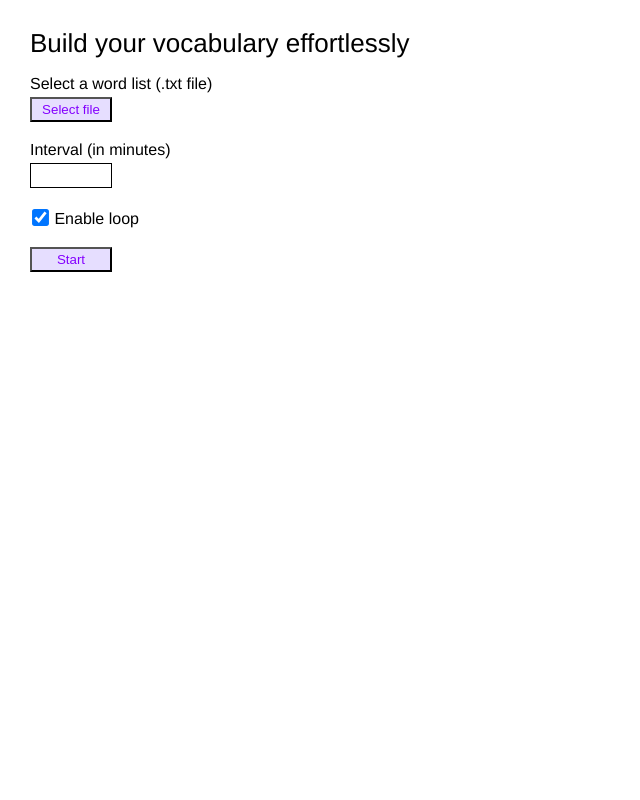
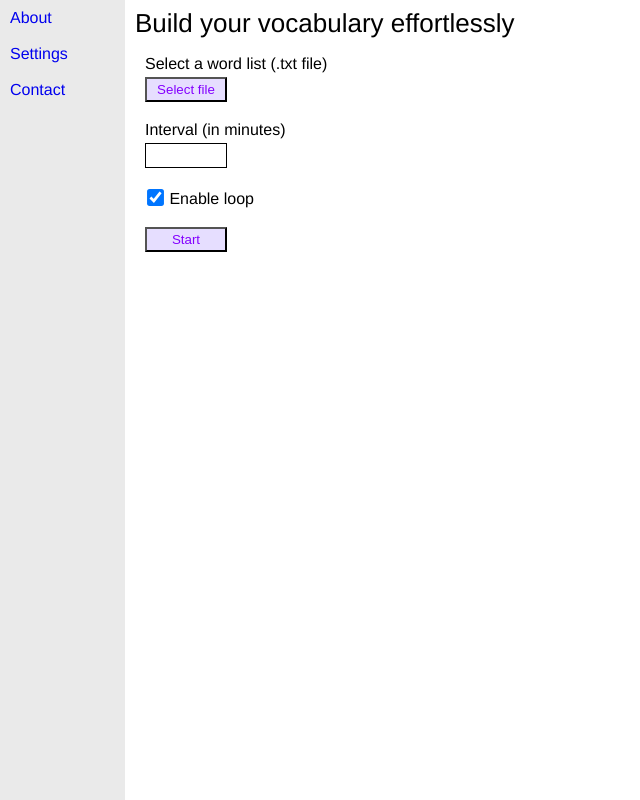
Before and after one commit to tg-freelancer/simple-vocabulary-builder, an Electron app: page src/index.html in a window 800 px wide. Shown: the whole page, without its empty margins (0-640 px from the left). Drawn offline with nearby package versions, Linux system fonts and the light colour scheme; no server answers.

Commit message:
Start creating the About page

```diff
--- a/src/index.html
+++ b/src/index.html
@@ -6,9 +6,25 @@
   <link rel="stylesheet" type="text/css" href="style.css">
 </head>
 <body>
+  <aside>
+    <nav>
+      <li>
+        <a href="about.html">About</a>
+      </li>
+      <li>
+        <a href="about.html">Settings</a>
+      </li>
+      <li>
+        <a href="about.html">Contact</a>
+      </li>
+    </nav>
+  </aside>
+
+  <div class="container">
     <header>
       <h1>Build your vocabulary effortlessly</h1>
     </header>
+
     <main>
       <form>
         <fieldset>
@@ -39,6 +55,7 @@
         </fieldset>
       </form>
     </main>
+  </div>
   <script>require('./renderer')</script>
 </body>
 </html>
--- a/src/style.css
+++ b/src/style.css
@@ -3,12 +3,58 @@ html {
   font: normal 16px Helvetica, Arial, sans-serif;
 }
 
+/*---/--- index.html ---/---*/
+
 h1 {
   font-size: 26px;
 }
 
-header, main {
+main {
+  padding: 10px 20px;
+  /*text-align: center;*/
+}
+
+header {
   padding: 10px;
+}
+
+aside {
+  position: fixed;
+  top: 0;
+  left: 0;
+  padding: 10px;
+  height: 100vh;
+  width: 125px;
+  background: #eaeaea;
+  z-index: 1000;
+}
+
+li {
+  list-style: none;
+  margin-bottom: 20px;
+}
+
+a {
+  text-decoration: none;
+  cursor: pointer;
+}
+/*
+a:hover {
+  cursor: pointer;
+}*/
+/*
+.container {
+  float: right;
+}*/
+
+/*--- main ---*/
+
+.container {
+  position: absolute;
+  top: 0;
+  left: 0;
+  padding-left: 125px;
+  /*margin: 0 auto;*/
 }
 
 dt {
```
Also changed, not shown: src/about.html (added, +10 -0 lines), src/reset.css (line endings or trailing spaces). Lines whose indentation alone changed are shown as unchanged.
